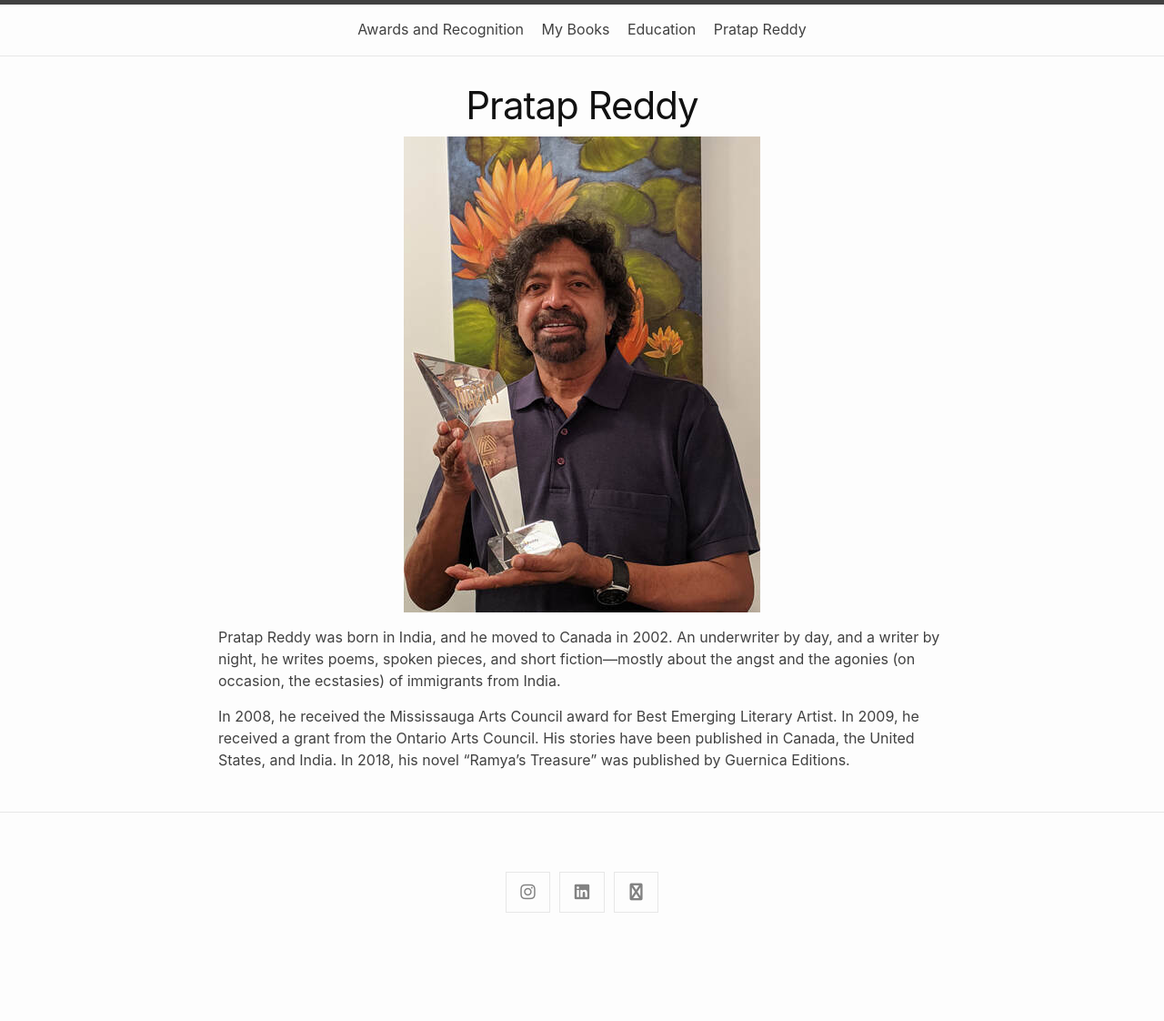
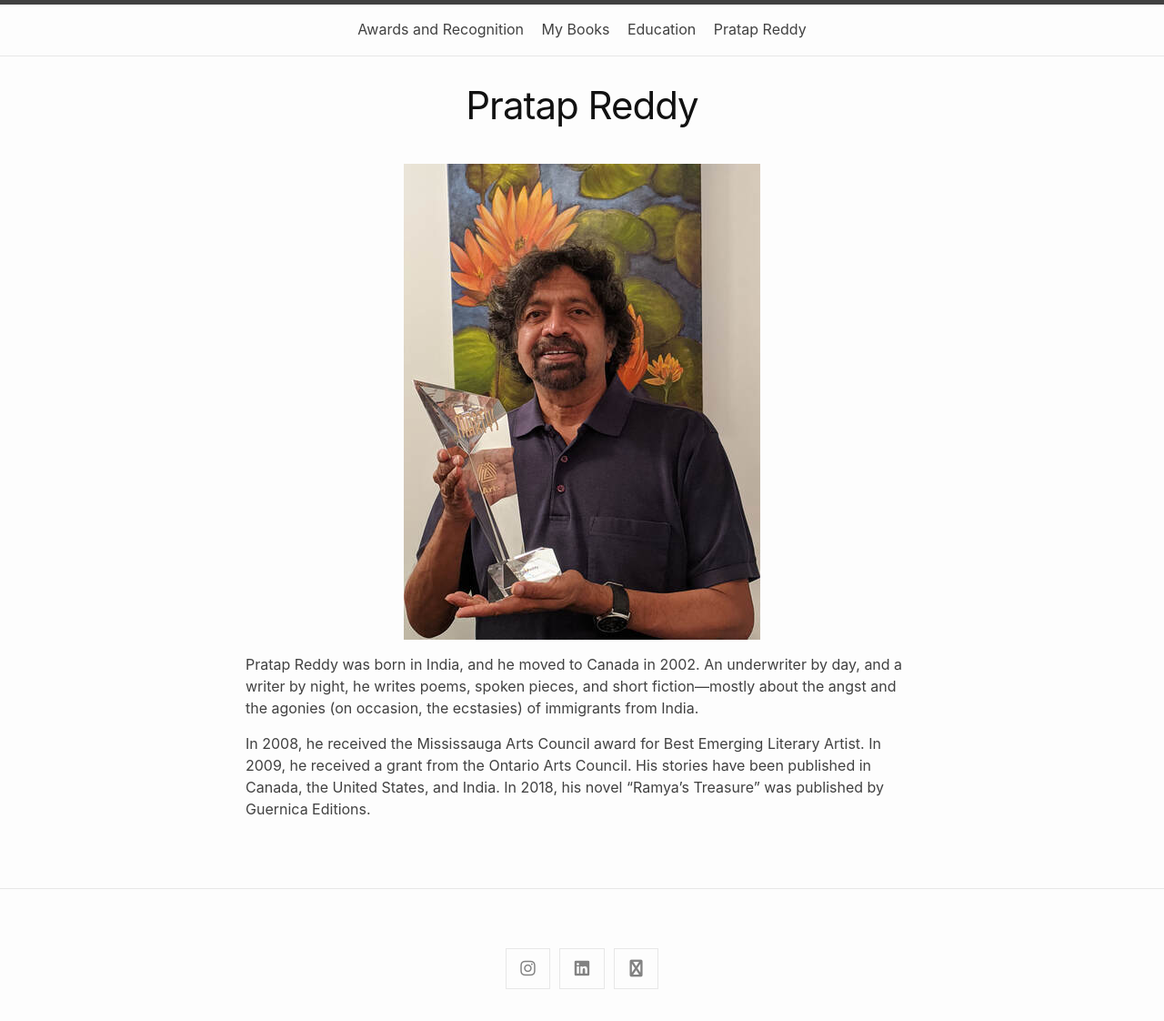
Before and after one commit to pratap-reddy1/pratap-reddy, a Jekyll site: the page built from index.md, in a window 1280 px wide. Shown: the whole page at 91% size. Built offline with Jekyll 4.4.1, drawn with Linux system fonts in a browser that asks for light colours; our own code applies the rules of GitHub Pages for plain Markdown files; before the commit the page ends 1038 px from its top, so only the background shows below that.

Commit message:
Try adding wrapper

```diff
--- a/_layouts/home.html
+++ b/_layouts/home.html
@@ -7,8 +7,11 @@
     <h1 class="post-title" style="text-align: center;">{{ page.title }}</h1>
   {%- endif -%}
 
-  {{ content }}
-
+  <main class="page-content" aria-label="Content">
+      <div class="wrapper">
+        {{ content }}
+      </div>
+    </main
 
   {% if site.paginate %}
     {% assign posts = paginator.posts %}
```
